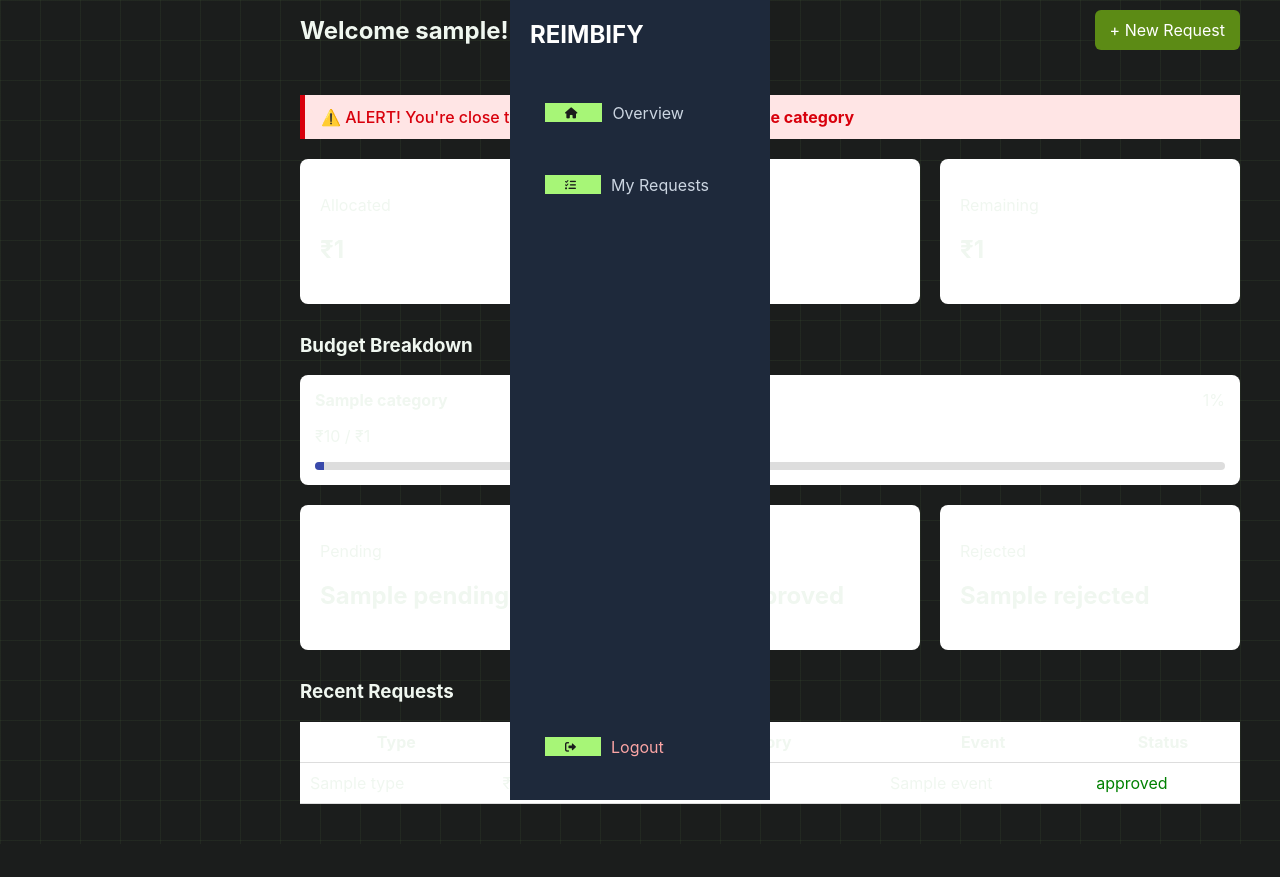
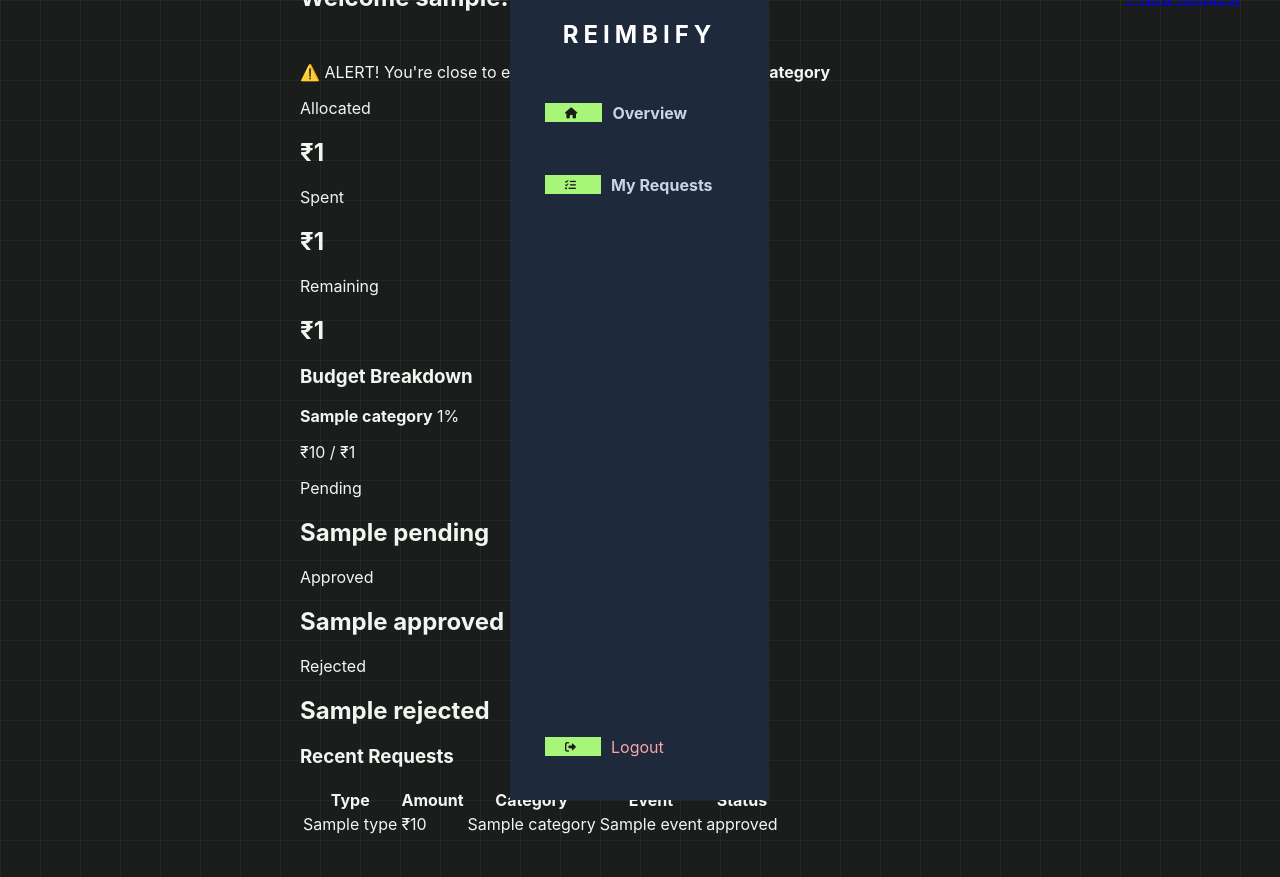
Before and after one commit to shreyabansal-sb/reimbify, a Flask app: template templates/club/dashboard.html in a window 1280 px wide. Before the commit the page ends 841 px from the top, so only its background shows below. Run offline with Flask 3, Linux system fonts and the light colour scheme; the template is opened without the code that fills it: most values are stand-ins (such as "Sample title", 1, 10 or a date in 2020).

Commit message:
Update style.css

```diff
--- a/static/style.css
+++ b/static/style.css
@@ -113,156 +113,220 @@
 .login-btn:active {
     transform: scale(0.98);
 }
-/*---------------------------------------------------------------------------------*/
-
-/*--------------------------------Dashboardstudent----------------------------------------------*/
-body {
-    font-family: Arial, sans-serif;
-    background: #f5f7fb;
-    margin: 0;
+/*-----------------------------student dashboard ----------------------------------------------------*/
+:root {
+    --bg-black: #0a0b0a;
+    --side-bg: rgba(167, 246, 119, 0.07);
+    --card-bg: #141614;
+    --neon: #a7f677;
+    --border: #1f261c;
+    --red: #ff4d4d;
+    --yellow: #facc15;
+    --text-white: #ffffff;
+    --text-dim: #607060;
 }
 
-/* NAVBAR */
-.navbar {
-    display: flex;
-    justify-content: space-between;
-    padding: 15px 20px;
-    background: #fff;
-    border-bottom: 1px solid #ddd;
+/* --- GRID LAYOUT --- */
+body.dashboard-layout {
+    margin: 0;
+    padding: 0;
+    display: grid;
+    grid-template-columns: 280px 1fr;
+    height: 100vh;
+    background-color: var(--bg-black);
+    color: var(--text-white);
+    font-family: 'Inter', sans-serif;
+    overflow: hidden;
 }
 
-/*for top horizontal navbar logout*/
-.btnn {
-    padding: 10px 15px;
-    background: rgb(195, 7, 7);
-    color: white;
-    text-decoration: none;
-    border-radius: 6px;
+/* --- SIDEBAR --- */
+.sidebar {
+    background: var(--side-bg);
+    border-right: 1px solid var(--border);
+    display: flex;
+    flex-direction: column;
+    justify-content: space-between;
+    padding: 60px 25px;
+    backdrop-filter: blur(10px);
 }
 
 .logo {
-    font-weight: bold;
+    color: var(--neon);
+    font-size: 1.8rem;
+    font-weight: 900;
+    letter-spacing: 5px;
+    text-align: center;
+    margin-bottom: 60px;
+    transition: 0.3s;
 }
 
-.nav-links {
+.logo:hover { text-shadow: 0 0 15px var(--neon); }
+
+.nav-link {
+    text-decoration: none;
+    color: var(--text-dim);
+    padding: 15px 20px;
     display: flex;
-    gap: 20px;
+    align-items: center;
+    gap: 15px;
+    font-weight: 700;
+    transition: 0.3s;
+    margin-bottom: 10px;
 }
 
-/* LAYOUT */
-.container {
-    max-width: 1100px;
-    margin: auto;
-    padding: 20px;
+.nav-link:hover, .nav-link.active {
+    color: var(--neon);
+    background: rgba(167, 246, 119, 0.1);
 }
 
-.header {
+/* --- BUTTONS & GLOW EFFECTS --- */
+.btn-logout {
+    width: 100%;
+    background: transparent;
+    border: 2px solid var(--red);
+    color: var(--red);
+    padding: 12px;
+    font-weight: 800;
+    cursor: pointer;
+    transition: 0.3s;
+}
+
+.btn-logout:hover {
+    background: var(--red);
+    color: white;
+    box-shadow: 0 0 20px rgba(255, 77, 77, 0.6);
+}
+
+.btn-action {
+    background: var(--neon);
+    color: #000;
+    padding: 14px 28px;
+    text-decoration: none;
+    font-weight: 900;
+    transition: 0.3s;
+    display: inline-block;
+    border: 2px solid var(--neon);
+    box-shadow: none; /* Shadow thing removed */
+}
+
+.btn-action:hover {
+    background: var(--neon);
+    box-shadow: 0 0 20px rgba(167, 246, 119, 0.6);
+    color: #000;
+}
+
+/* --- MAIN CONTENT AREA --- */
+.main-content {
+    display: flex;
+    flex-direction: column;
+    height: 100vh;
+    overflow-y: auto;
+    background-image:
+        linear-gradient(rgba(167, 246, 119, 0.03) 1px, transparent 1px),
+        linear-gradient(90deg, rgba(167, 246, 119, 0.03) 1px, transparent 1px);
+    background-size: 50px 50px;
+}
+
+.top-bar {
     display: flex;
     justify-content: space-between;
     align-items: center;
+    padding: 40px 60px;
+    background: linear-gradient(to bottom, var(--bg-black), transparent);
 }
 
-/* BUTTON for student dashboard's +newreq*/
-.btn {
-    padding: 10px 15px;
-    background: #5c8b15;
-    color: white;
-    text-decoration: none;
-    border-radius: 6px;
+.welcome-msg h2 { font-size: 2rem; margin: 0; font-weight: 900; }
+.system-status { font-family: 'JetBrains Mono'; font-size: 0.7rem; color: var(--neon); opacity: 0.6; }
+
+/* --- ALERT BANNER --- */
+.alert-banner {
+    background: rgba(255, 77, 77, 0.1);
+    border: 1px solid var(--red);
+    color: var(--red);
+    padding: 15px 25px;
+    margin-bottom: 30px;
+    display: flex;
+    align-items: center;
+    gap: 15px;
+    font-weight: 700;
 }
 
-
-
-/* CARDS for Student's Total, remaining, spent*/
-.card-row {
-    display: flex;
-    gap: 20px;
-    margin-top: 20px;
+/* --- SCROLL CONTAINER --- */
+.dashboard-scroll-container {
+    padding: 0 60px 60px 60px;
 }
 
-.card {
-    flex: 1;
-    background: white;
-    padding: 20px;
-    border-radius: 8px;
+/* --- STATS --- */
+.stats-row {
+    display: grid;
+    grid-template-columns: repeat(3, 1fr);
+    gap: 30px;
+    margin-bottom: 60px;
 }
 
-/* SECTION */
-.section {
-    margin-top: 30px;
+.stat-box {
+    background: var(--card-bg);
+    padding: 30px;
+    border: 1px solid var(--border);
 }
 
-/* BUDGET */
-.budget-card {
-    background: white;
-    padding: 15px;
-    margin-top: 10px;
-    border-radius: 8px;
+.stat-box label { font-size: 0.7rem; font-weight: 900; color: var(--text-dim); letter-spacing: 2px; }
+.stat-value { font-size: 2rem; font-weight: 900; margin-top: 10px; }
+.neon { color: var(--neon); }
+
+/* --- BUDGETS --- */
+.budget-list {
+    display: grid;
+    grid-template-columns: 1fr 1fr;
+    gap: 30px;
+    margin-bottom: 60px;
 }
 
-.budget-top {
-    display: flex;
-    justify-content: space-between;
+.progress-card {
+    background: var(--card-bg);
+    padding: 25px;
+    border: 1px solid var(--border);
 }
 
-/* PROGRESS BAR */
-.progress {
-    background: #ddd;
-    height: 8px;
-    border-radius: 5px;
-    overflow: hidden;
+.progress-info { display: flex; justify-content: space-between; font-weight: 800; margin-bottom: 15px; }
+.bar-container { height: 4px; background: #000; margin-bottom: 12px; }
+.bar-fill { height: 100%; background: var(--neon); box-shadow: 0 0 10px var(--neon); }
+.bar-fill.warn { background: var(--red); box-shadow: 0 0 10px var(--red); }
+.bar-meta { font-family: 'JetBrains Mono'; color: var(--text-dim); font-size: 0.8rem; }
+
+/* --- TABLE & STATUS PILLS --- */
+.label-heading { font-size: 0.8rem; letter-spacing: 4px; color: var(--text-dim); margin-bottom: 25px; }
+.table-frame { background: var(--card-bg); border: 1px solid var(--border); padding: 10px; }
+.custom-table { width: 100%; border-collapse: collapse; }
+.custom-table th { text-align: left; padding: 20px; color: var(--neon); font-size: 0.75rem; border-bottom: 1px solid var(--border); }
+.custom-table td { padding: 20px; border-bottom: 1px solid var(--border); font-size: 0.9rem; }
+.mono { font-family: 'JetBrains Mono'; }
+
+.status-pill {
+    padding: 5px 12px;
+    font-size: 0.7rem;
+    font-weight: 900;
+    text-transform: uppercase;
+    border-radius: 4px;
 }
 
-.progress-bar {
-    height: 8px;
-    background: #3949ab;
+.status-pill.approved {
+    background: rgba(167, 246, 119, 0.1);
+    color: var(--neon);
+    border: 1px solid var(--neon);
 }
 
-.progress-bar.danger {
-    background: red;
+.status-pill.pending {
+    background: rgba(250, 204, 21, 0.1);
+    color: var(--yellow);
+    border: 1px solid var(--yellow);
 }
 
-/* WARNING for alerts*/
-.warning {
-    color: red;
+.status-pill.rejected {
+    background: rgba(255, 77, 77, 0.1);
+    color: var(--red);
+    border: 1px solid var(--red);
 }
-
-/* TABLE */
-.table {
-    width: 100%;
-    background: white;
-    margin-top: 10px;
-    border-collapse: collapse;
-}
-
-.table th,
-.table td {
-    padding: 10px;
-    border-bottom: 1px solid #ddd;
-}
-
-/* STATUS COLORS */
-.status-approved {
-    color: green;
-}
-
-.status-rejected {
-    color: red;
-}
-
-.status-pending {
-    color: orange;
-}
-
-.alert {
-    background: #ffe5e5;
-    color: #d8000c;
-    padding: 12px 16px;
-    margin-top: 15px;
-    border-left: 5px solid #d8000c;
-    font-weight: 500;
-}
-/*--------------------------------------------------------------------------------------------*/
 /*---------------------Home.html------------------------------------------*/
 
 /* General Body Styling - Dead Center & No Scroll */
```
